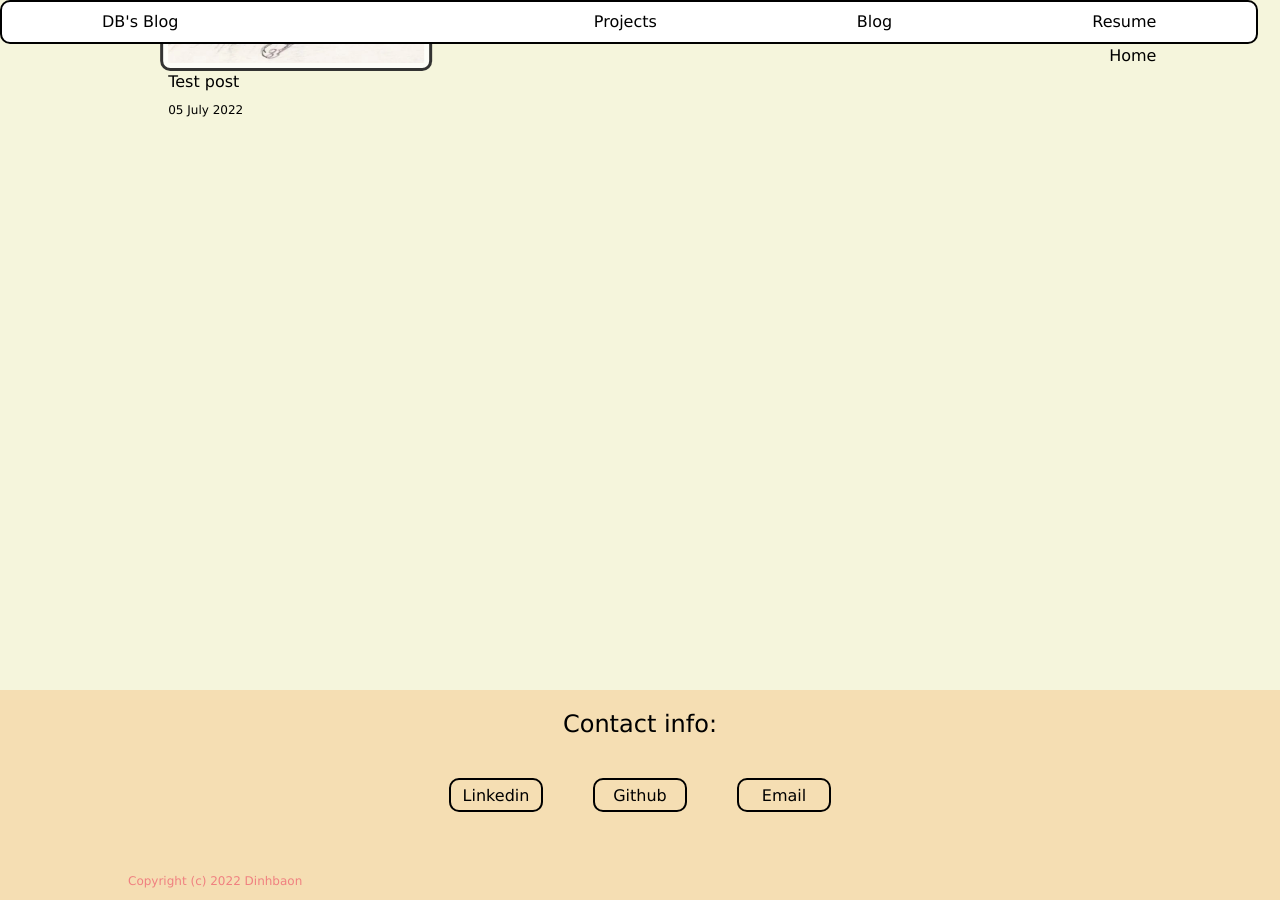
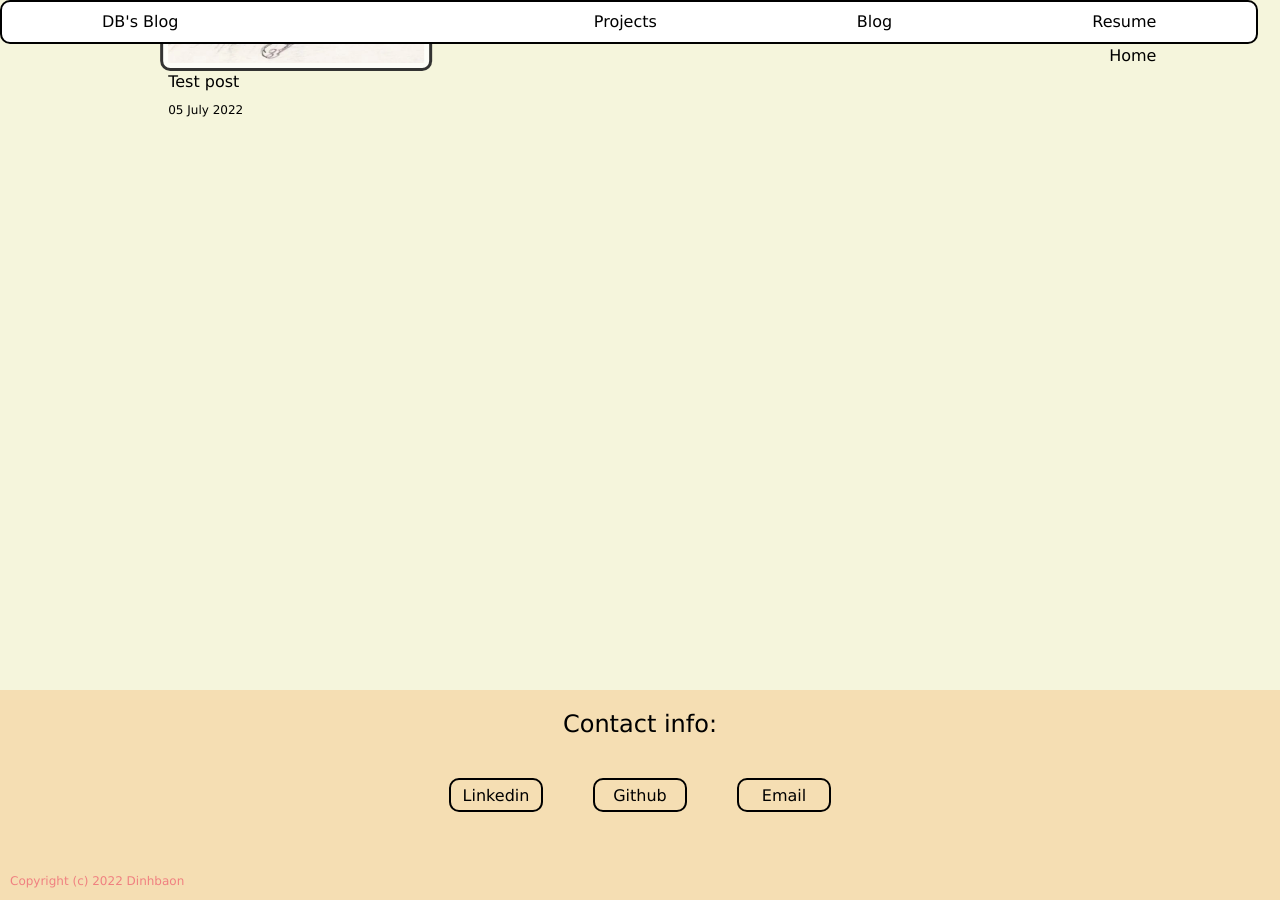
Before and after one commit to Dinhbaon/Dinhbaon.github.io, a Jekyll site: the page built from project.markdown, in a window 1280 px wide and 900 px high, scrolled down 210 px. Built offline with Jekyll 4.4.1, drawn with Linux system fonts in a browser that asks for light colours.

Commit message:
Update footer.html

```diff
--- a/_includes/footer.html
+++ b/_includes/footer.html
@@ -7,4 +7,4 @@
     </div>
 
 </div>
-<div class="license"><p style="margin-left: 10vw;">Copyright (c) 2022 Dinhbaon</p></div>
+<div class="license"><p style="transform: translateX(10px);">Copyright (c) 2022 Dinhbaon</p></div>
```
